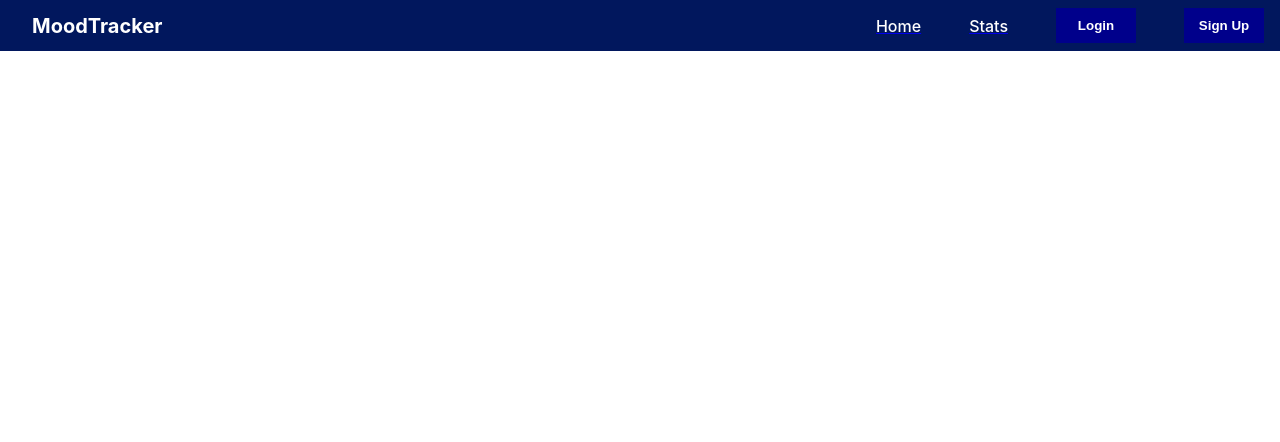
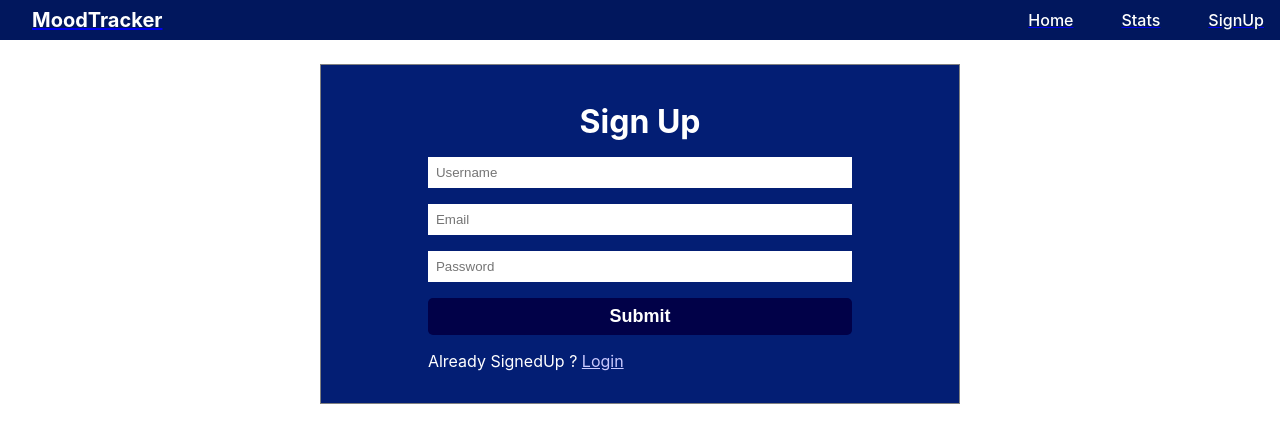
Before and after one commit to ajay020/mood-tracker, a React (Create React App) app: page /signup in a window 1280 px wide. Shown: the top 442 px of the page. Built offline with nearby package versions, Linux system fonts and the light colour scheme.

Commit message:
add login and signup component

```diff
--- a/src/App.tsx
+++ b/src/App.tsx
@@ -4,6 +4,8 @@ import { Navbar } from "./components";
 import Home from "./pages/Home";
 import { BrowserRouter, Routes, Route, Outlet } from "react-router-dom";
 import Stats from "./pages/Stats";
+import SignUp from "./components/signup/Signup";
+import Login from "./components/login/Login";
 
 function App() {
   return (
@@ -13,6 +15,8 @@ function App() {
       <Routes>
         <Route path="/" element={<Home />} />
         <Route path="/stats" element={<Stats />} />
+        <Route path="/signup" element={<SignUp />} />
+        <Route path="/login" element={<Login />} />
       </Routes>
       <Outlet />
     </div>
--- a/src/components/calender/Calander.css
+++ b/src/components/calender/Calander.css
@@ -106,9 +106,10 @@
   /* background-color: #e6e6e6; */
 }
 .react-calendar__tile--now {
-  background: blue;
-  color: white;
+  background: wheat;
+  color: black;
   /* border-radius: 70%; */
+  font-weight: bold;
 }
 .react-calendar__tile--now:enabled:hover,
 .react-calendar__tile--now:enabled:focus {
--- /dev/null
+++ b/src/components/login/Login.tsx
@@ -0,0 +1,103 @@
+import styled from "styled-components";
+import { device } from "../../GlobalStyles";
+
+const Container = styled.div`
+  background-color: #031e74;
+  border: 1px solid gray;
+  width: 80%;
+  box-sizing: border-box;
+  margin: 4rem auto;
+  color: white;
+  padding: 1rem;
+  @media ${device.tablet} {
+    width: 70%;
+  }
+  @media ${device.laptop} {
+    width: 50%;
+  }
+`;
+
+const Title = styled.h1`
+  margin-bottom: 1rem;
+  text-align: center;
+`;
+
+const Form = styled.form``;
+
+const Input = styled.input`
+  padding: 0.5rem;
+  border: none;
+  width: 70%;
+  outline: none;
+  margin: 1rem auto;
+  display: block;
+  box-sizing: border-box;
+`;
+
+const SubmitButton = styled.button`
+  padding: 0.5rem;
+  background-color: #010148;
+  color: #fff;
+  border: none;
+  font-weight: bold;
+  font-size: large;
+  border-radius: 5px;
+  cursor: pointer;
+  width: 70%;
+  margin: auto;
+  display: block;
+`;
+
+const Wrapper = styled.div`
+  /* background-color: gray; */
+  width: 70%;
+  margin: auto;
+`;
+
+const Anchor = styled.a`
+  color: #cacaff;
+`;
+
+function Login() {
+  return (
+    <Container>
+      <Title>LogIn</Title>
+      <Form>
+        <Input
+          type="text"
+          id="username"
+          placeholder="Username"
+          name="username"
+          required
+        />
+
+        <Input
+          type="email"
+          id="email"
+          placeholder="Email"
+          name="email"
+          required
+        />
+
+        <Input
+          type="password"
+          placeholder="Password"
+          id="password"
+          name="password"
+          required
+        />
+
+        <SubmitButton type="submit" value="Sign Up">
+          Submit
+        </SubmitButton>
+        <Wrapper>
+          <p>
+            Not a member ? <Anchor href="/signup">SignUp</Anchor>
+          </p>
+        </Wrapper>
+      </Form>
+    </Container>
+  );
+}
+
+export default Login;
--- a/src/components/navbar/Navbar.tsx
+++ b/src/components/navbar/Navbar.tsx
@@ -114,7 +114,13 @@ const Navbar = () => {
       {" "}
       <NavContainer>
         <NavlogoWrapper>
-          <Navlogo>MoodTracker</Navlogo>
+          <NavLink>
+            <Link to="/">
+              <NavLinkText>
+                <Navlogo> MoodTracker</Navlogo>
+              </NavLinkText>
+            </Link>
+          </NavLink>
         </NavlogoWrapper>
         <MenuBtnWrapper>
           {toggleDrawer ? (
@@ -135,10 +141,9 @@ const Navbar = () => {
             </Link>
           </NavLink>
           <NavLink>
-            <Button width={"80px"}>Login</Button>
-          </NavLink>
-          <NavLink>
-            <Button width={"80px"}>Sign Up</Button>
+            <Link to="/signup">
+              <NavLinkText>SignUp</NavLinkText>
+            </Link>
           </NavLink>
         </NavLinkWrapper>
 
@@ -154,9 +159,6 @@ const Navbar = () => {
             </Link>
           </NavLink>
           <NavLink>
-            <Button width={"120px"}>Login</Button>
-          </NavLink>
-          <NavLink>
             <Button width={"120px"}>Sign Up</Button>
           </NavLink>
         </SideDrawer>
--- /dev/null
+++ b/src/components/signup/Signup.tsx
@@ -0,0 +1,103 @@
+import styled from "styled-components";
+import { device } from "../../GlobalStyles";
+
+const Container = styled.div`
+  background-color: #031e74;
+  border: 1px solid gray;
+  width: 80%;
+  box-sizing: border-box;
+  margin: 4rem auto;
+  color: white;
+  padding: 1rem;
+  @media ${device.tablet} {
+    width: 70%;
+  }
+  @media ${device.laptop} {
+    width: 50%;
+  }
+`;
+
+const Title = styled.h1`
+  margin-bottom: 1rem;
+  text-align: center;
+`;
+
+const Form = styled.form``;
+
+const Input = styled.input`
+  padding: 0.5rem;
+  border: none;
+  width: 70%;
+  outline: none;
+  margin: 1rem auto;
+  display: block;
+  box-sizing: border-box;
+`;
+
+const SubmitButton = styled.button`
+  padding: 0.5rem;
+  background-color: #010148;
+  color: #fff;
+  border: none;
+  font-weight: bold;
+  font-size: large;
+  border-radius: 5px;
+  cursor: pointer;
+  width: 70%;
+  margin: auto;
+  display: block;
+`;
+
+const Wrapper = styled.div`
+  /* background-color: gray; */
+  width: 70%;
+  margin: auto;
+`;
+
+const Anchor = styled.a`
+  color: #cacaff;
+`;
+
+function SignUp() {
+  return (
+    <Container>
+      <Title>Sign Up</Title>
+      <Form>
+        <Input
+          type="text"
+          id="username"
+          placeholder="Username"
+          name="username"
+          required
+        />
+
+        <Input
+          type="email"
+          id="email"
+          placeholder="Email"
+          name="email"
+          required
+        />
+
+        <Input
+          type="password"
+          placeholder="Password"
+          id="password"
+          name="password"
+          required
+        />
+
+        <SubmitButton type="submit" value="Sign Up">
+          Submit
+        </SubmitButton>
+        <Wrapper>
+          <p>
+            Already SignedUp ? <Anchor href="/login">Login</Anchor>
+          </p>
+        </Wrapper>
+      </Form>
+    </Container>
+  );
+}
+
+export default SignUp;
```
